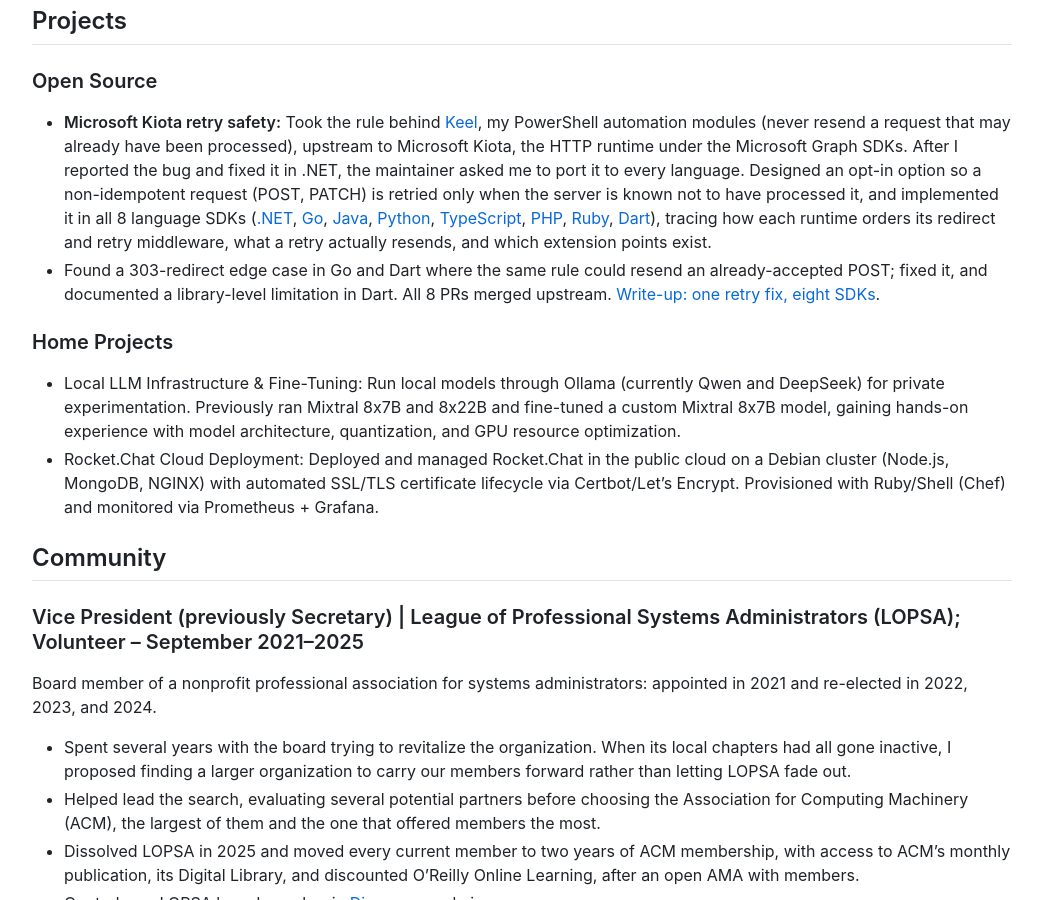
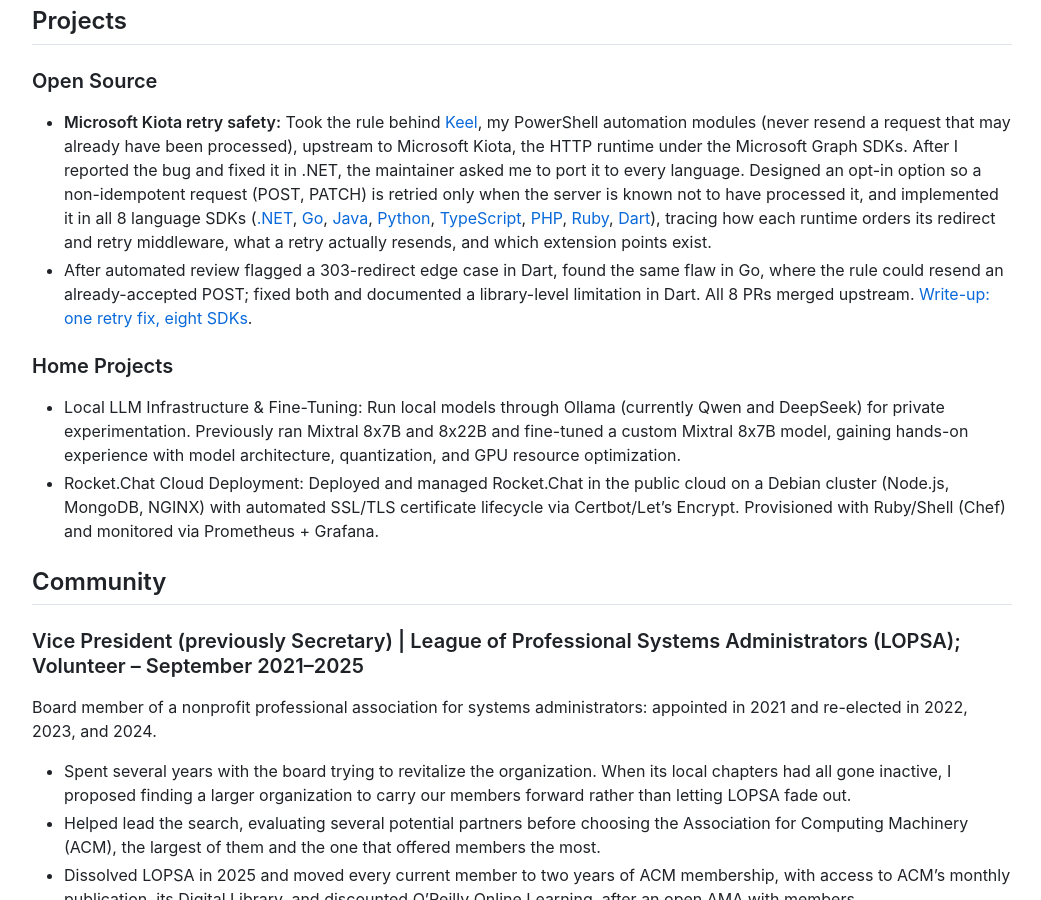
Before and after one commit to jackson-asmith/jacksonsmith.github.io, a Jekyll site: the page built from experience.md, in a window 1280 px wide and 900 px high, scrolled down 3543 px. Shown: the whole window, without its empty margins (118-1159 px from the left). Built offline with Jekyll 4.4.1, drawn with Linux system fonts in a browser that asks for light colours.

Commit message:
Credit automated review for the Dart 303 finding
The write-up says automated review flagged the 303-redirect case in Dart
and I found the same flaw in Go; the Experience bullet now says so.

Co-Authored-By: Claude Opus 5.5 <noreply@anthropic.com>

```diff
--- a/experience.md
+++ b/experience.md
@@ -136,7 +136,7 @@ Core member of the operations team that took a 1,200-server hybrid Azure/VMware
 ### Open Source
 
 * **Microsoft Kiota retry safety:** Took the rule behind [Keel](/projects/keel/), my PowerShell automation modules (never resend a request that may already have been processed), upstream to Microsoft Kiota, the HTTP runtime under the Microsoft Graph SDKs. After I reported the bug and fixed it in .NET, the maintainer asked me to port it to every language. Designed an opt-in option so a non-idempotent request (POST, PATCH) is retried only when the server is known not to have processed it, and implemented it in all 8 language SDKs ([.NET](https://github.com/microsoft/kiota-dotnet/pull/864), [Go](https://github.com/microsoft/kiota-http-go/pull/312), [Java](https://github.com/microsoft/kiota-java/pull/2251), [Python](https://github.com/microsoft/kiota-python/pull/897), [TypeScript](https://github.com/microsoft/kiota-typescript/pull/2230), [PHP](https://github.com/microsoft/kiota-php/pull/143), [Ruby](https://github.com/microsoft/kiota-ruby/pull/225), [Dart](https://github.com/microsoft/kiota-dart/pull/179)), tracing how each runtime orders its redirect and retry middleware, what a retry actually resends, and which extension points exist.
-* Found a 303-redirect edge case in Go and Dart where the same rule could resend an already-accepted POST; fixed it, and documented a library-level limitation in Dart. All 8 PRs merged upstream. [Write-up: one retry fix, eight SDKs](/writing/2026/one-retry-fix-eight-sdks/).
+* After automated review flagged a 303-redirect edge case in Dart, found the same flaw in Go, where the rule could resend an already-accepted POST; fixed both and documented a library-level limitation in Dart. All 8 PRs merged upstream. [Write-up: one retry fix, eight SDKs](/writing/2026/one-retry-fix-eight-sdks/).
 
 <div class="no-print" markdown="1">
 
```
